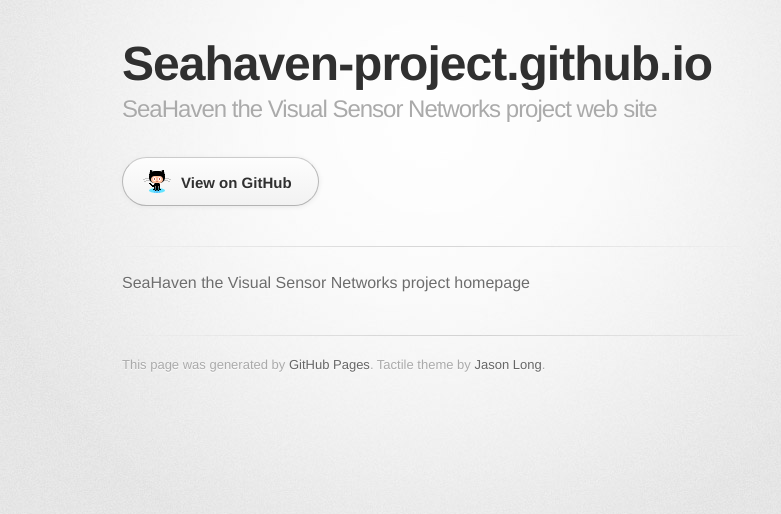
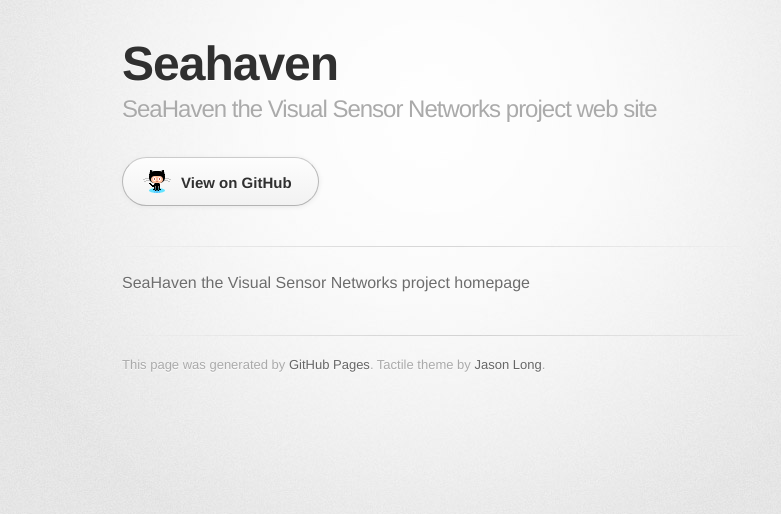
Before and after one commit to SeaHaven-project/SeaHaven-project.github.io, a plain HTML site: page index.html in a window 1280 px wide. Shown: the whole page, without its empty margins (208-989 px from the left). Drawn offline with Linux system fonts and the light colour scheme; a web font is replaced by a local one.

Commit message:
Update index.html

```diff
--- a/index.html
+++ b/index.html
@@ -18,7 +18,7 @@
       <div class="inner">
 
         <header>
-          <h1>Seahaven-project.github.io</h1>
+          <h1>Seahaven</h1>
           <h2>SeaHaven the Visual Sensor Networks project web site</h2>
         </header>
 
```
